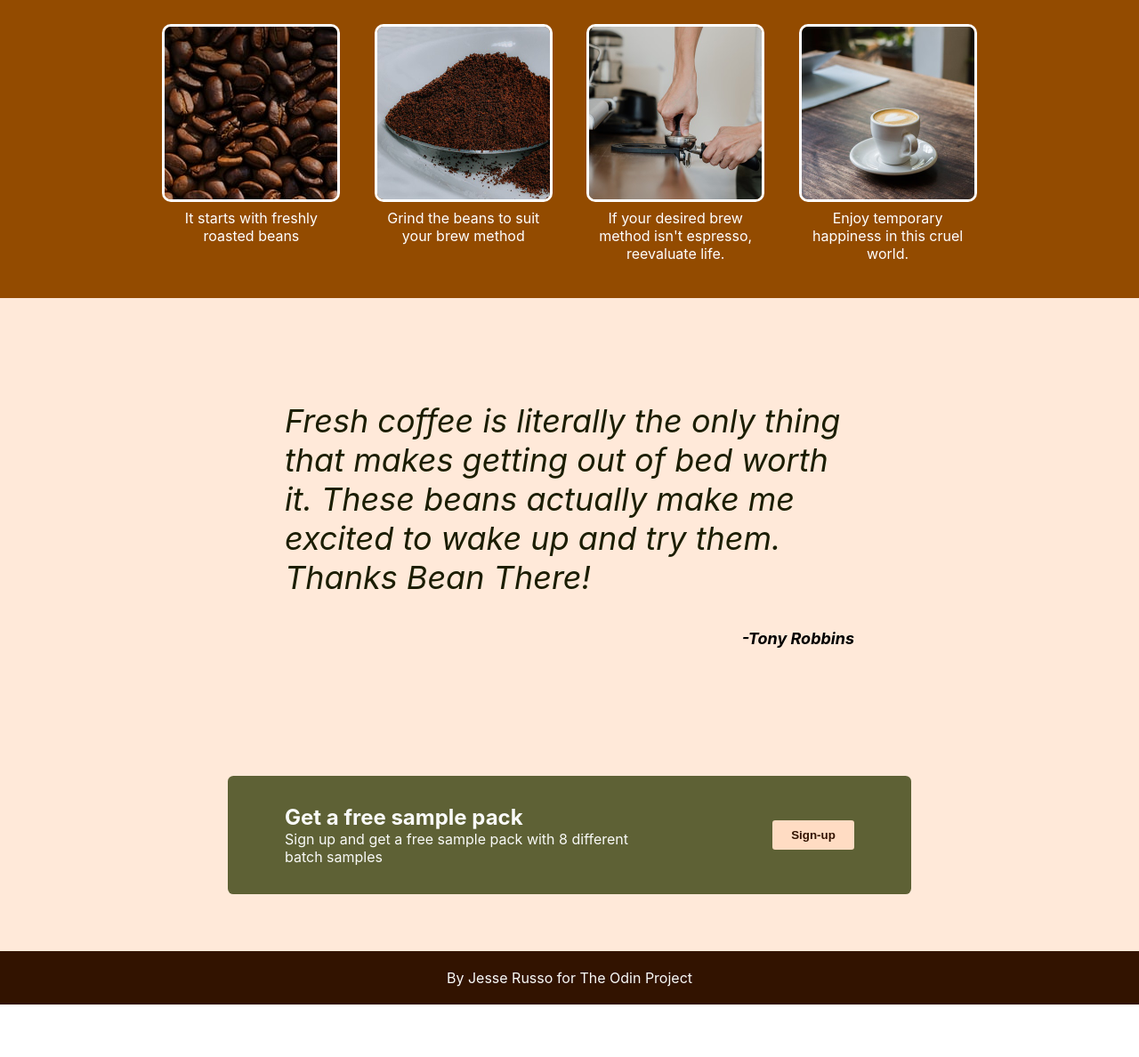
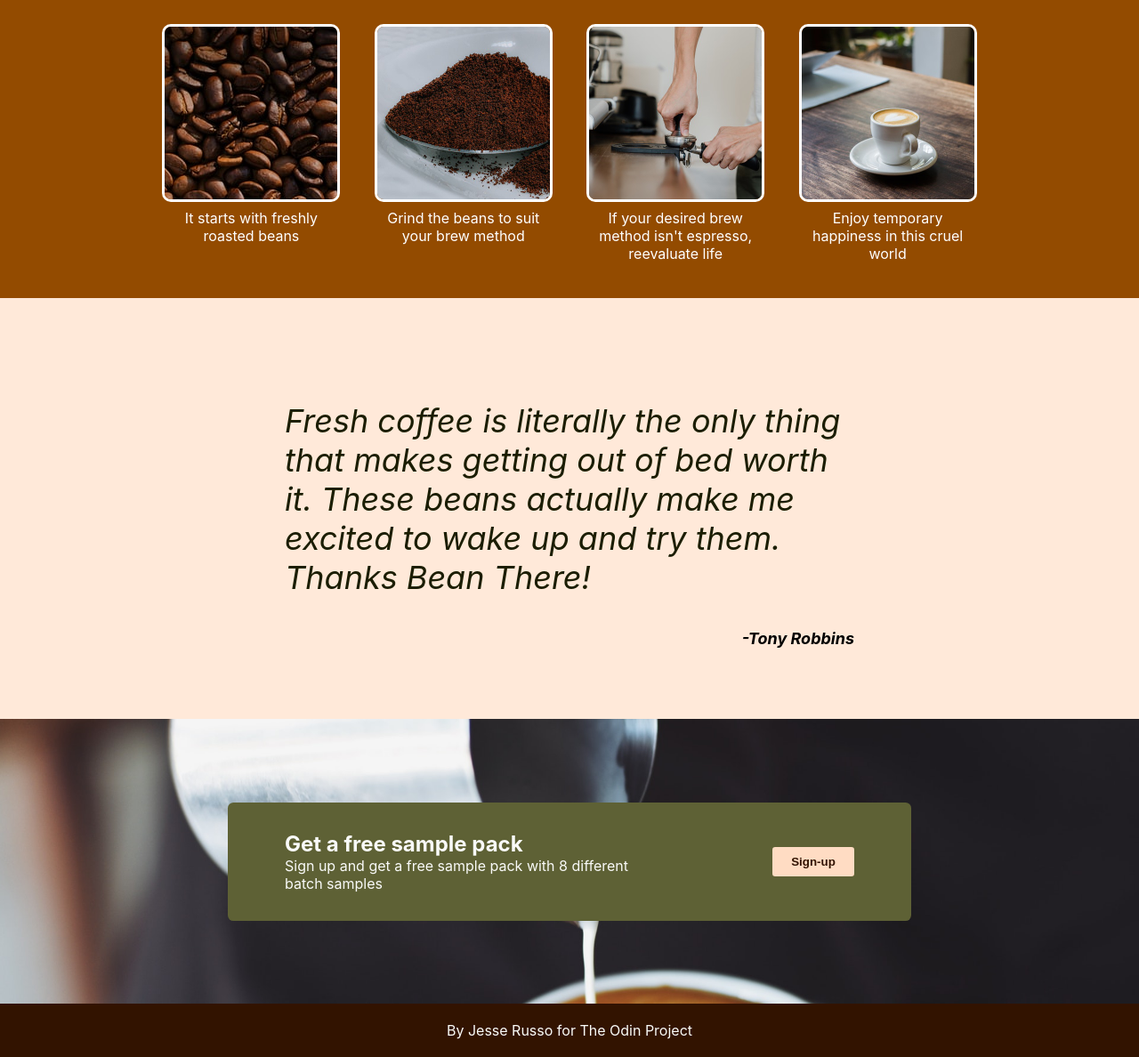
Before and after one commit to JesseRusso/LandingPage, a plain HTML site: page index.html in a window 1280 px wide. Shown: the part 580-1768 px from the top of the page at 89% size. Before the commit the page ends 1709 px from the top, so only its background shows below. Drawn offline with Linux system fonts and the light colour scheme.

Commit message:
I've had enough, thank you

```diff
--- a/index.html
+++ b/index.html
@@ -22,7 +22,7 @@
         <div class="hero-background">
             <div class="hero">
                 <div class="left-content">
-                    <h1>Artisan beans from around the world</h1>
+                    <h1>Exotic beans from around the world</h1>
                     <p>Sign up to collect our signature coffees. Each month you will get to try a new brew from a different single-source farm. Each bag comes with a detailed card describing your beans' home soil.</p>
                     <button>Sign up</button>
                 </div>
@@ -50,13 +50,13 @@
                     <div class="card-image">
                         <img src="./images/pexels-ketut-subiyanto-4349731.jpg">
                     </div>
-                    If your desired brew method isn't espresso, reevaluate life.
+                    If your desired brew method isn't espresso, reevaluate life
                 </div>
                 <div class="card">
                     <div class="card-image">
                         <img src="./images/latte.jpg">
                     </div>
-                    Enjoy temporary happiness in this cruel world.
+                    Enjoy temporary happiness in this cruel world
                 </div>
             </div>
         </div>
@@ -64,6 +64,7 @@
             <p>Fresh coffee is literally the only thing that makes getting out of bed worth it. These beans actually make me excited to wake up and try them. Thanks Bean There!</p>
             <div class="quote-credit">-Tony Robbins</div>
         </div>
+        <div class="lower-hero-background">
             <div class="call-to-action">
                 <div class="action-card">
                     <div class="action-text">
@@ -73,6 +74,7 @@
                     <button>Sign-up</button>
                 </div>
             </div>
+        </div>
         <div class="footer">
             By Jesse Russo for The Odin Project
         </div>
--- a/style.css
+++ b/style.css
@@ -142,13 +142,21 @@ button{
     align-self: flex-end;
     font-weight: 700;
 }
+.lower-hero-background{
+    background-image: url("./images/pexels-chevanon-photography-302899.jpg");
+    background-repeat: no-repeat;
+    background-attachment: fixed;
+    background-position:top;
+    background-size: cover;
+    min-height: 40vh;
+}
 .call-to-action{
     display: flex;
     justify-items: center;
     align-items: center;
     box-sizing: border-box;
     overflow: hidden;
-    background-color: #ffdcc3a0;
+    min-height: inherit;
 }
 .action-card{
     display: flex;
```
Also changed, not shown: images/pexels-chevanon-photography-302899.jpg (added). Lines whose indentation alone changed are shown as unchanged.
